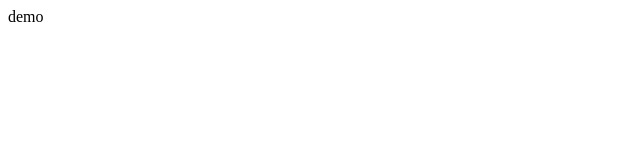
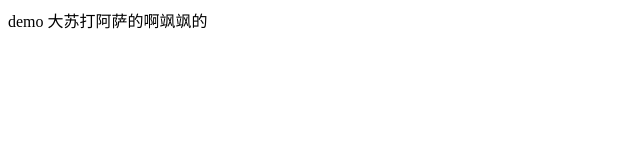
Before and after one commit to ZhiyuanX-cyber/git-demo, a plain HTML site: page Index.html in a window 1280 px wide. Shown: the whole page, without its empty margins (0-640 px from the left). Drawn offline with Linux system fonts and the light colour scheme.

Commit message:
third save

```diff
--- a/Index.html
+++ b/Index.html
@@ -7,6 +7,6 @@
 </head>
 <body>
      demo
-
+     大苏打阿萨的啊飒飒的
 </body>
 </html>
```
